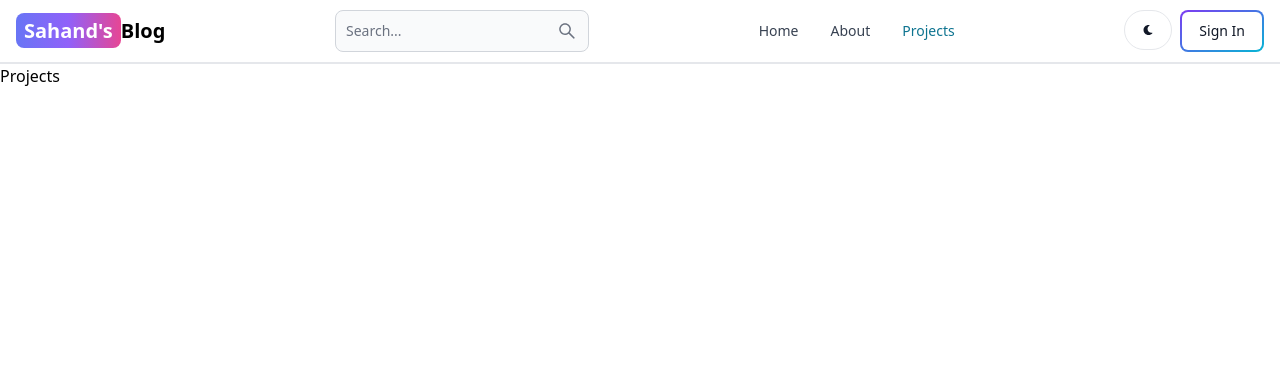
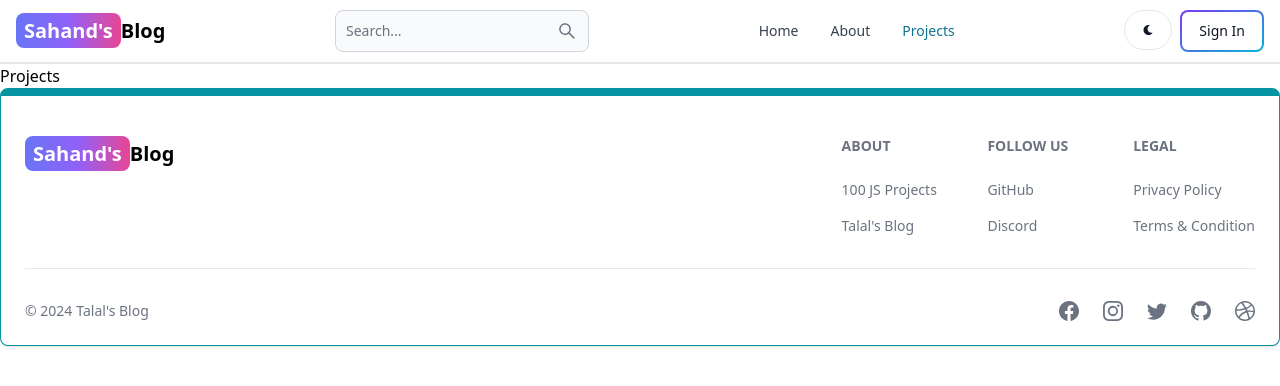
Before and after one commit to talalhassan965/Talal-Blog, a React (Vite) app in the folder client/: page /projects in a window 1280 px wide. Shown: the top 386 px of the page. Built offline with nearby package versions, Linux system fonts and the light colour scheme.

Commit message:
create and add footer component

```diff
--- a/client/src/App.jsx
+++ b/client/src/App.jsx
@@ -6,6 +6,7 @@
 import Projects from "./pages/Projects";
 import Dashboard from "./pages/Dashboard";
 import Header from "./components/Header";
+import Footer from "./components/Footer";
 
 export default function App() {
   return (
@@ -19,6 +20,7 @@
         <Route path="/dashboard" element={<Dashboard />} />
         <Route path="/projects" element={<Projects />} />
       </Routes>
+      <Footer/>
     </BrowserRouter>
   );
 }
--- /dev/null
+++ b/client/src/components/Footer.jsx
@@ -0,0 +1,90 @@
+import { Footer } from "flowbite-react";
+import { Link } from "react-router-dom";
+import { BsFacebook, BsInstagram, BsTwitter, BsGithub, BsDribbble } from 'react-icons/bs'
+export default function FooterCom() {
+  return (
+    <div>
+      <Footer container className="border border-t-8 border-teal-500">
+        <div className="w-full max-w-7xl mx-auto">
+          <div className="grid w-full justify-between sm:flex md:grid-cols-1">
+            <div className="mt-5">
+              <Link
+                to={"/"}
+                className="self-center whitespace-nowrap text-lg sm:text-xl font-semibold dark:text-white"
+              >
+                <span className="px-2 py-1 bg-gradient-to-r from-indigo-500 via-purple-500 to-pink-500 rounded-lg text-white">
+                  Sahand's
+                </span>
+                Blog
+              </Link>
+            </div>
+            <div className="grid grid-cols-2 gap-8  mt-4 sm:grid-cols-3 sm:gap-6">
+              <div>
+                <Footer.Title title="About" />
+                <Footer.LinkGroup col>
+                  <Footer.Link
+                    href="https://www.100jsprojects.com"
+                    target="_blank"
+                    rel="noopener noreferrer"
+                  >
+                    100 JS Projects
+                  </Footer.Link>
+                  <Footer.Link
+                    href="/about"
+                    target="_blank"
+                    rel="noopener noreferrer"
+                  >
+                    Talal's Blog
+                  </Footer.Link>
+                </Footer.LinkGroup>
+              </div>
+              <div>
+                <Footer.Title title="Follow us" />
+                <Footer.LinkGroup col>
+                  <Footer.Link
+                    href="https://github.com/talalhassan965"
+                    target="_blank"
+                    rel="noopener noreferrer"
+                  >
+                    GitHub
+                  </Footer.Link>
+                  <Footer.Link
+                    href="#"
+                  >
+                    Discord
+                  </Footer.Link>
+                </Footer.LinkGroup>
+              </div>
+              <div>
+                <Footer.Title title="Legal" />
+                <Footer.LinkGroup col>
+                  <Footer.Link
+                    href="#"
+                  >
+                    Privacy Policy
+                  </Footer.Link>
+                  <Footer.Link
+                    href="#"
+                  >
+                    Terms &amp; Condition
+                  </Footer.Link>
+                </Footer.LinkGroup>
+              </div>
+            </div>
+          </div>
+          <Footer.Divider />
+          <div className="w-full sm:flex sm:items-center sm:justify-between">
+            <Footer.Copyright href="#" by="Talal's Blog" year={new Date().getFullYear()}/>
+            <div className="flex gap-6 sm:mt-0 mt-4 sm:justify-center">
+                <Footer.Icon href="#" icon={BsFacebook}/>
+                <Footer.Icon href="#" icon={BsInstagram}/>
+                <Footer.Icon href="#" icon={BsTwitter}/>
+                <Footer.Icon href="https://github.com/talalhassan965" icon={BsGithub}/>
+                <Footer.Icon href="#" icon={BsDribbble}/>
+            </div>
+          </div>
+        </div>
+      </Footer>
+    </div>
+  );
+}
```
